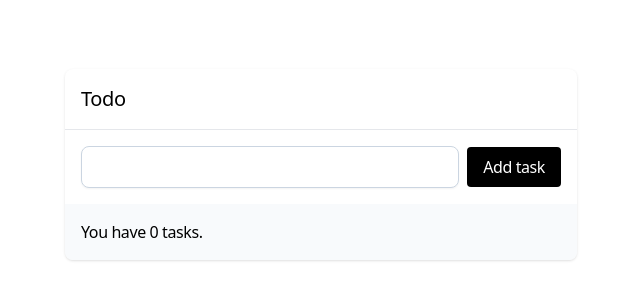
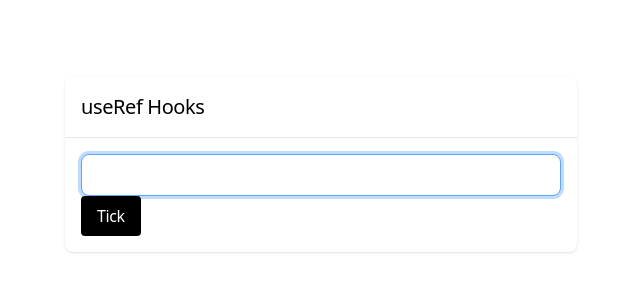
Before and after one commit to putuokky/learn-react, a React (Vite) app: page / in a window 1280 px wide. Shown: the part 236-536 px from the top of the page, without its empty margins (319-959 px from the left). Built offline with nearby package versions, Linux system fonts and the light colour scheme.

Commit message:
10 Meet useRef

```diff
--- a/src/App.jsx
+++ b/src/App.jsx
@@ -1,10 +1,32 @@
+import { useRef } from 'react';
+import { useState } from 'react';
+import Button from './components/Button';
+import Card from './components/Card';
+import Input from './components/Input';
 import PlaceContentCenter from './components/PlaceContentCenter';
 import Todo from './components/Todo';
 
 export default function App() {
+    // const [tick, setTick] = useState(0);
+    const inputRef = useRef(null);
+
+    function handleClick() {
+        // tick.current = tick.current + 1;
+        // console.log(tick.current);
+        // const nextTick = tick + 1;
+        // setTick(nextTick);
+        // console.log(nextTick);
+    }
     return (
         <PlaceContentCenter>
-            <Todo />
+            <Card>
+                <Card.Title>useRef Hooks</Card.Title>
+                <Card.Body>
+                    <Input isFocused className='border border-slate-600' ref={inputRef} />
+                    <Button onClick={handleClick}>Tick</Button>
+                </Card.Body>
+                {/* <Card.Footer>You click {tick.current} times.</Card.Footer> */}
+            </Card>
         </PlaceContentCenter >
     );
 }
--- a/src/components/Input.jsx
+++ b/src/components/Input.jsx
@@ -1,5 +1,24 @@
-export default function Input({ type = 'text', ...props }) {
+import { useEffect } from "react";
+import { useRef } from "react";
+import { forwardRef } from "react";
+
+const Input = ({ isFocused = false, type = 'text', ...props }, ref) => {
+    const inputRef = useRef();
+
+    useEffect(() => {
+        if (isFocused) {
+            inputRef.current.focus();
+        }
+    }, []);
+
     return (
-        <input {...props} className='transition duration-300 w-full focus:outline-none focus:ring focus:ring-blue-200 focus:border-blue-400 border-slate-300 shadow-sm rounded-lg' type={type} />
-    );
+        <input
+            ref={inputRef}
+            {...props}
+            className='transition duration-300 w-full focus:outline-none focus:ring focus:ring-blue-200 focus:border-blue-400 border-slate-300 shadow-sm rounded-lg'
+            type={type}
+        />
+    )
 }
+
+export default Input;
```
